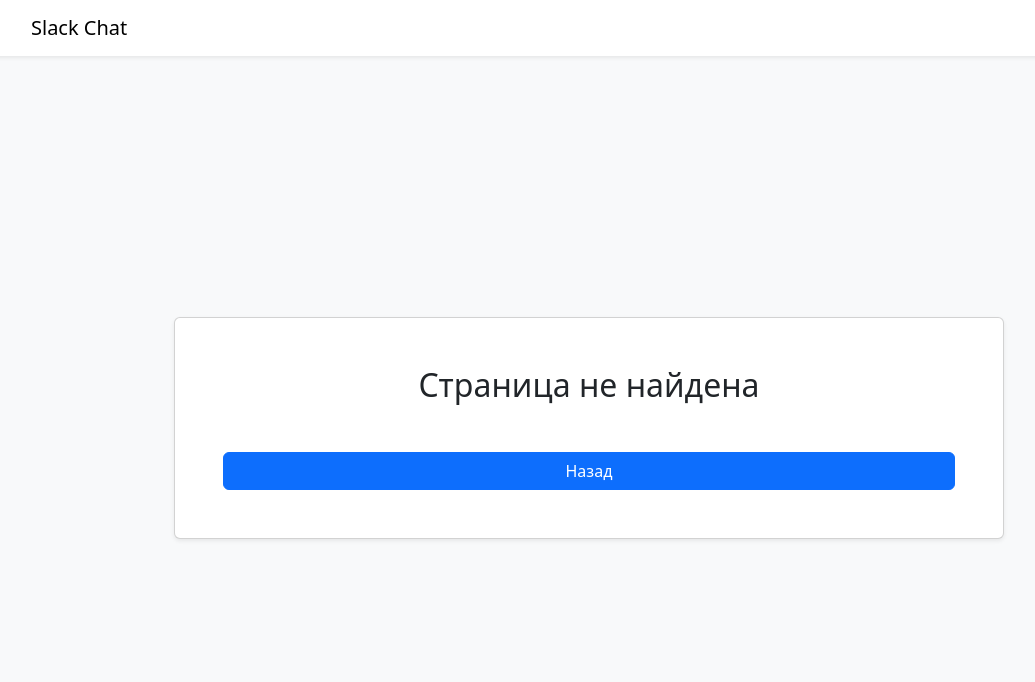
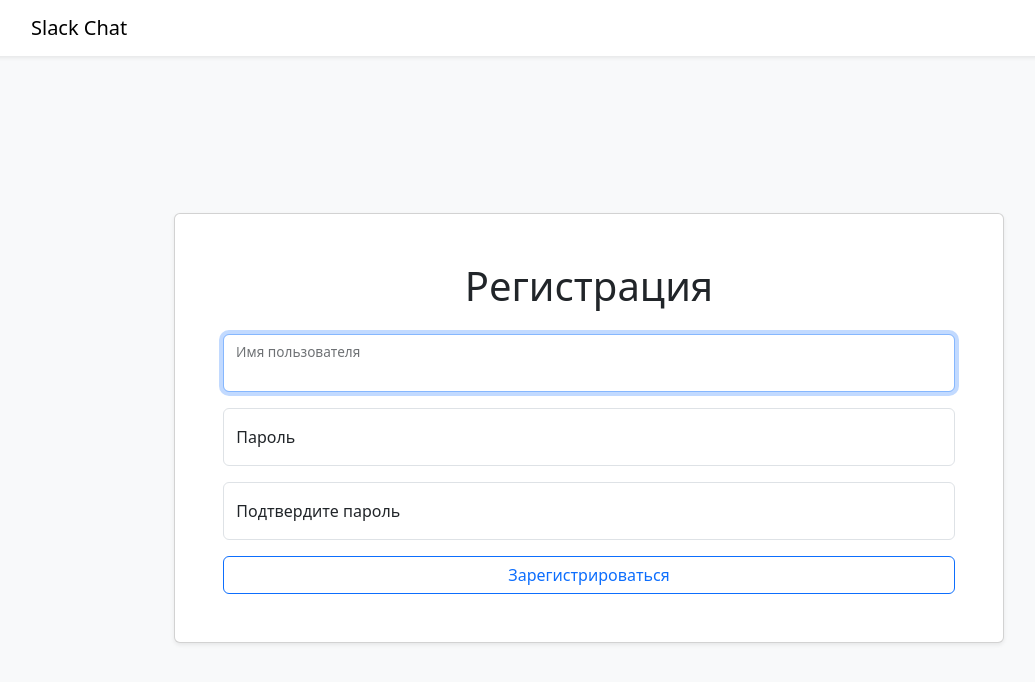
Before and after one commit to meichtor/frontend-project-12, a React (Vite) app in the folder frontend/: page /signup in a window 1280 px wide. Shown: the top 682 px of the page, without its empty margins (51-1086 px from the left). Built offline with nearby package versions, Linux system fonts and the light colour scheme.

Commit message:
add signup page

```diff
--- a/frontend/src/App.jsx
+++ b/frontend/src/App.jsx
@@ -4,6 +4,7 @@ import Login from './pages/Login'
 import NotFound from './pages/NotFound'
 import Layout from './components/Layout'
 import { useSelector } from 'react-redux'
+import SignUp from './pages/SignUp'
 
 const PrivateRoute = ({ children }) => {
   const location = useLocation()
@@ -24,6 +25,7 @@ function App() {
             </PrivateRoute>
           )} />
           <Route path="/login" element={<Login />} />
+          <Route path="/signup" element={<SignUp />} />
           <Route path="*" element={<NotFound />} />
         </Route>
       </Routes>
--- a/frontend/src/components/LoginForm.jsx
+++ b/frontend/src/components/LoginForm.jsx
@@ -13,15 +13,6 @@ const LoginSchema = Yup.object().shape({
   password: Yup.string()
     .required('Обязательное поле'),
 })
-
-const ErrorTooltip = ({ name, errors }) => {
-  const error = errors[name]
-  return (
-    <UiForm.Control.Feedback type="invalid" tooltip>
-      {error}
-    </UiForm.Control.Feedback>
-  )
-}
 
 const LoginForm = () => {
   const navigate = useNavigate()
@@ -72,9 +63,9 @@ const LoginForm = () => {
               required
               isInvalid={(!!errors.username || !!errors.form) && touched.username}
             />
-            {errors.username &&
-              <ErrorTooltip name='username' errors={errors} />
-            }
+            <UiForm.Control.Feedback type="invalid" tooltip>
+              {errors.username}
+            </UiForm.Control.Feedback>
           </FloatingLabel>
           <FloatingLabel controlId="password" label="Ваш Пароль" className="mb-3">
             <UiForm.Control
@@ -86,12 +77,9 @@ const LoginForm = () => {
               required
               isInvalid={(!!errors.password || !!errors.form) && touched.password}
             />
-            {errors.password &&
-              <ErrorTooltip name='password' errors={errors} />
-            }
-            {errors.form &&
-              <ErrorTooltip name='form' errors={errors} />
-            }
+            <UiForm.Control.Feedback type="invalid" tooltip>
+              {errors.password || errors.form}
+            </UiForm.Control.Feedback>
           </FloatingLabel>
           <Button disabled={isSubmitting} type='submit' variant='outline-primary'>
             {isSubmitting ? 'Вход...' : 'Войти'}
--- /dev/null
+++ b/frontend/src/components/SignUpForm.jsx
@@ -0,0 +1,118 @@
+import { Button, FloatingLabel, Form as UiForm } from 'react-bootstrap'
+import { useNavigate } from 'react-router'
+import { Formik, Field, Form } from 'formik'
+import * as Yup from 'yup'
+import axios from 'axios'
+import { routes } from '../routes'
+import { useDispatch } from 'react-redux'
+import { setUserData } from '../state/user/userSlice'
+
+const SignUpSchema = Yup.object().shape({
+  username: Yup.string()
+    .required('Обязательное поле')
+    .min(3, 'От 3 до 20 символов')
+    .max(20, 'От 3 до 20 символов'),
+  password: Yup.string()
+    .required('Обязательное поле')
+    .min(6, 'Не менее 6 символов'),
+  passwordConfirmation: Yup.string()
+    .required('Обязательное поле')
+    .oneOf([Yup.ref('password'), null], 'Пароли должны совпадать'),
+})
+
+const SignUpForm = () => {
+  const navigate = useNavigate()
+  const dispatch = useDispatch()
+
+  const handleSubmit = async (values, { setErrors, setSubmitting }) => {
+    try {
+      const newUser = {
+        username: values.username,
+        password: values.password,
+      }
+      const response = await axios.post(routes.signUpPath(), newUser)
+      const { token, username } = response.data
+      dispatch(setUserData({ token, username }))
+      navigate('/')
+    }
+    catch (error) {
+      const status = error.response?.status
+
+      if (status === 409) {
+        setErrors({
+          form: 'Такой пользователь уже существует'
+        })
+      }
+      else {
+        setErrors({
+          form: 'Ошибка сети. Попробуйте снова'
+        })
+      }
+    }
+    finally {
+      setSubmitting(false)
+    }
+  }
+
+  return (
+    <Formik
+      initialValues={{ username: '', password: '', passwordConfirmation: '' }}
+      validationSchema={SignUpSchema}
+      onSubmit={handleSubmit}
+    >
+      {({ errors, touched, isSubmitting }) => (
+        <Form className='d-flex flex-column col-12'>
+          <h1 className='text-center mb-4'>Регистрация</h1>
+          <FloatingLabel controlId="username" label="Имя пользователя" className="mb-3">
+            <UiForm.Control
+              as={Field}
+              name='username'
+              type="text"
+              placeholder="Имя пользователя"
+              autoComplete='username'
+              required
+              isInvalid={(!!errors.username || !!errors.form) && touched.username}
+              autoFocus
+            />
+            <UiForm.Control.Feedback type="invalid" tooltip>
+              {errors.username}
+            </UiForm.Control.Feedback>
+          </FloatingLabel>
+          <FloatingLabel controlId="password" label="Пароль" className="mb-3">
+            <UiForm.Control
+              as={Field}
+              name='password'
+              type='password'
+              placeholder="Пароль"
+              autoComplete='new-password'
+              required
+              isInvalid={(!!errors.password || !!errors.form) && touched.password}
+            />
+            <UiForm.Control.Feedback type="invalid" tooltip>
+              {errors.password}
+            </UiForm.Control.Feedback>
+          </FloatingLabel>
+          <FloatingLabel controlId="passwordConfirmation" label="Подтвердите пароль" className="mb-3">
+            <UiForm.Control
+              as={Field}
+              name='passwordConfirmation'
+              type='password'
+              placeholder="Подтвердите пароль"
+              autoComplete='new-password'
+              required
+              isInvalid={(!!errors.passwordConfirmation || !!errors.form) && touched.passwordConfirmation}
+            />
+            <UiForm.Control.Feedback type="invalid" tooltip>
+              {errors.passwordConfirmation || errors.form}
+            </UiForm.Control.Feedback>
+          </FloatingLabel>
+          <Button disabled={isSubmitting} type='submit' variant='outline-primary'>
+            {isSubmitting ? 'Регистрация...' : 'Зарегистрироваться'}
+          </Button>
+        </Form>
+      )}
+    </Formik>
+  )
+}
+
+export default SignUpForm
--- /dev/null
+++ b/frontend/src/pages/SignUp.jsx
@@ -0,0 +1,18 @@
+import { Col, Card, Row, Container } from 'react-bootstrap'
+import SignUpForm from '../components/SignUpForm'
+
+export default function SignUp() {
+  return (
+    <Container fluid className='h-100'>
+      <Row className="justify-content-center align-content-center h-100">
+        <Col className='col-8' xxl={3} md={8} >
+          <Card className='shadow-sm'>
+            <Card.Body className='p-5'>
+              <SignUpForm />
+            </Card.Body>
+          </Card>
+        </Col>
+      </Row>
+    </Container>
+  )
+}
--- a/frontend/src/routes.js
+++ b/frontend/src/routes.js
@@ -2,6 +2,7 @@ export const API_URL = '/api/v1'
 
 export const routes = {
   loginPath: () => [API_URL, 'login'].join('/'),
+  signUpPath: () => [API_URL, 'signup'].join('/'),
   channelsPath: () => [API_URL, 'channels'].join('/'),
   messagesPath: () => [API_URL, 'messages'].join('/'),
 }
```
